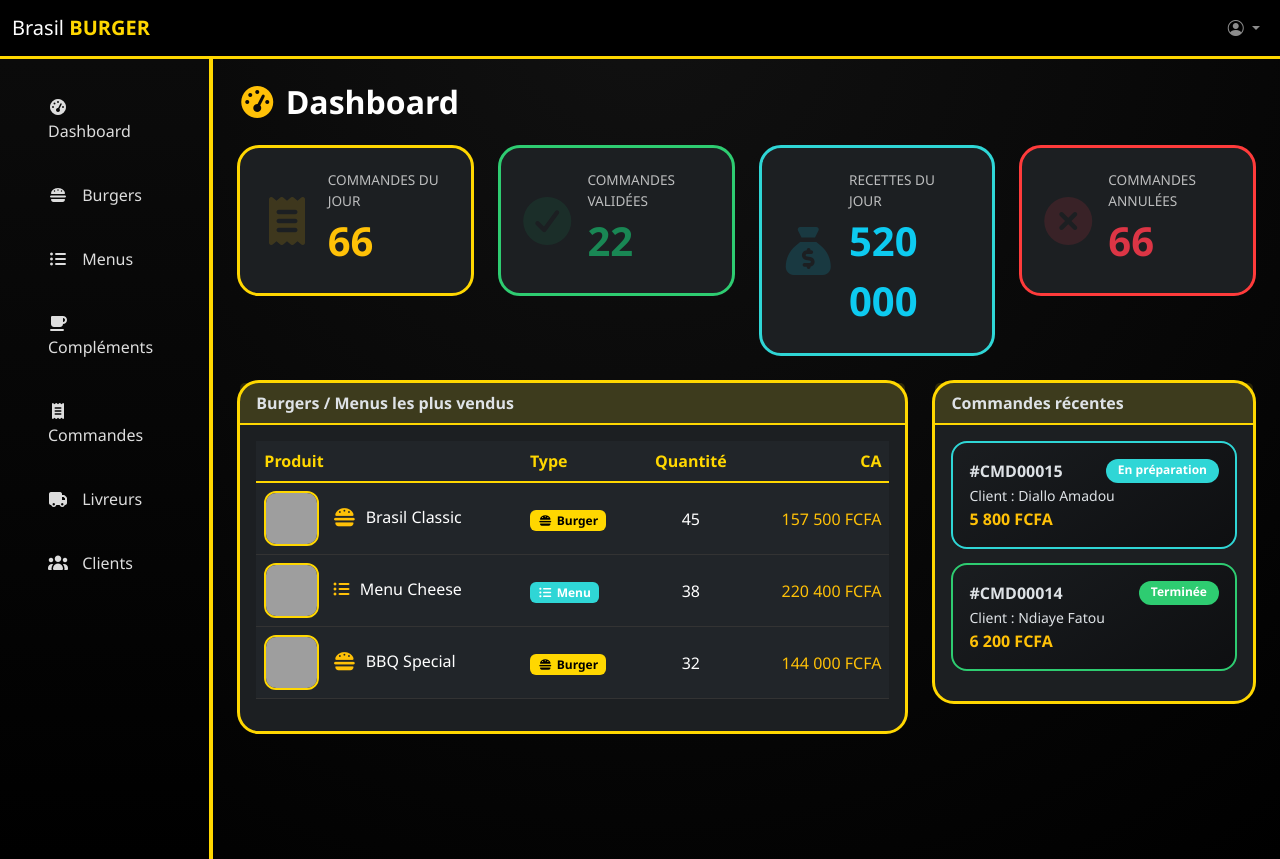
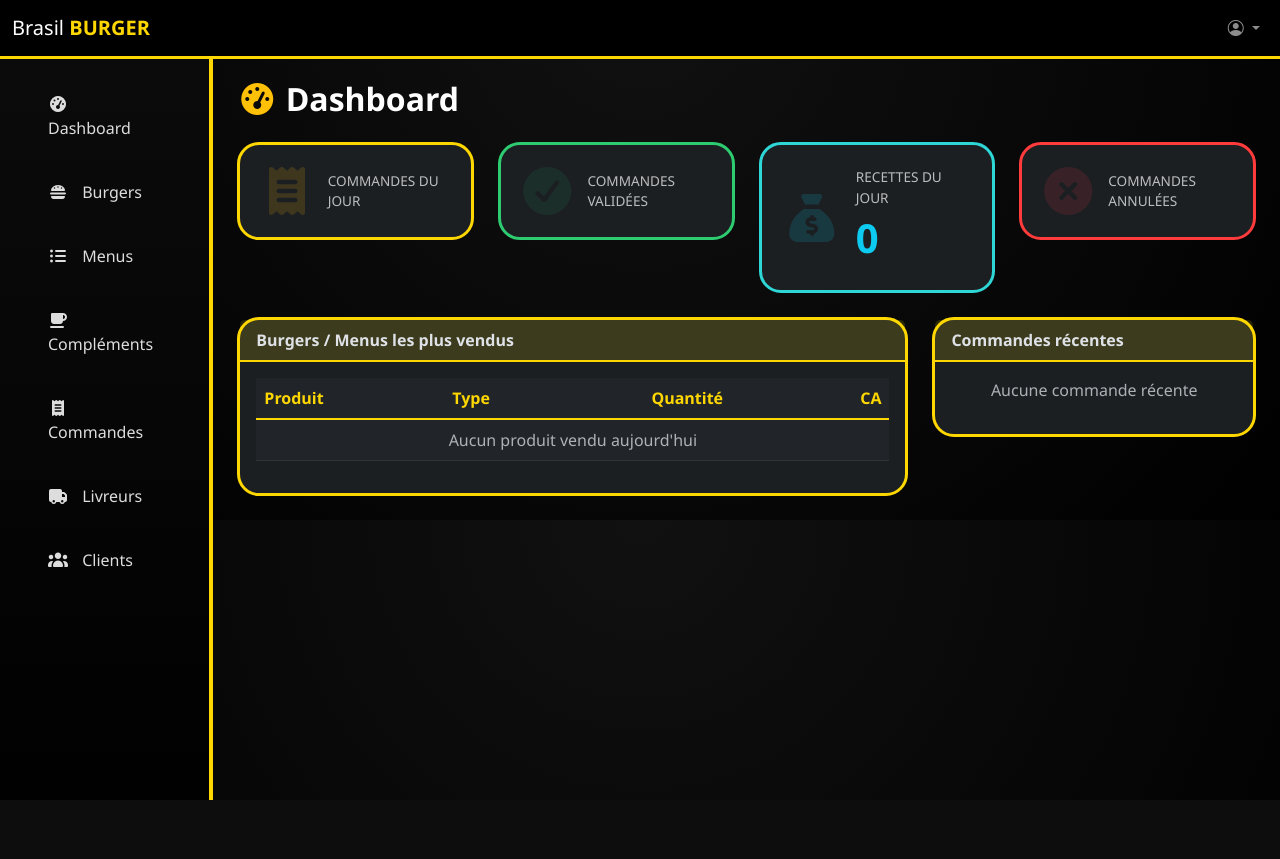
Before and after one commit to Cherif-Sidibe/Brasil-Burger-, a Symfony app: template symfony/templates/gestionnaire/dashboard.html.twig in a window 1280 px wide. After the commit the page ends 800 px from the top, so only its background shows below. Run offline with Twig, Linux system fonts and the light colour scheme; the template is opened without the code that fills it, so the values that code supplies are empty; some libraries are stand-ins or nearby versions; grey boxes are pictures that could not be loaded.

Commit message:
creation de la page dashboard

```diff
--- a/symfony/templates/base.html.twig
+++ b/symfony/templates/base.html.twig
@@ -31,6 +31,11 @@
 		.navbar {
 			background: #000;
 			border-bottom: 3px solid var(--brasil-yellow);
+			z-index: 1030;
+		}
+
+		body {
+			padding-top: 56px;
 		}
 
 		.navbar-brand span {
@@ -42,6 +47,22 @@
 			background: linear-gradient(180deg, #0b0b0b, #000);
 			border-right: 4px solid var(--brasil-yellow);
 			min-height: 100vh;
+			position: fixed;
+			top: 56px;
+			left: 0;
+			bottom: 0;
+			overflow-y: auto;
+			z-index: 1020;
+		}
+
+		.content-wrapper {
+			margin-left: 16.666667%;
+		}
+
+		@media(min-width: 992px) {
+			.content-wrapper {
+				margin-left: 16.666667%;
+			}
 		}
 
 		.sidebar .nav-link {
@@ -202,7 +223,7 @@
 		<div class="row">
 			{% include 'components/_sidebar.html.twig' %}
 
-			<main class="col-md-9 col-lg-10 px-4 py-4"> {% block body %}{% endblock %}
+			<main class="col-md-9 col-lg-10 px-4 py-4 content-wrapper"> {% block body %}{% endblock %}
 				</main>
 			</div>
 		</div>
--- a/symfony/templates/components/_navbar.html.twig
+++ b/symfony/templates/components/_navbar.html.twig
@@ -1,4 +1,4 @@
-<nav class="navbar navbar-expand-lg navbar-dark">
+<nav class="navbar navbar-expand-lg navbar-dark fixed-top">
 	<div class="container-fluid">
 		<a class="navbar-brand" href="{{ path('gestionnaire_dashboard') }}">Brasil
 			<span>BURGER</span>
--- a/symfony/templates/gestionnaire/dashboard.html.twig
+++ b/symfony/templates/gestionnaire/dashboard.html.twig
@@ -15,7 +15,7 @@
 				<i class="fa-solid fa-receipt stat-icon text-warning"></i>
 				<div>
 					<div class="stat-label">Commandes du jour</div>
-					<div class="stat-value text-warning">66</div>
+					<div class="stat-value text-warning">{{ statistiques.commandesDuJour }}</div>
 				</div>
 			</div>
 		</div>
@@ -24,7 +24,7 @@
 				<i class="fa-solid fa-circle-check stat-icon text-success"></i>
 				<div>
 					<div class="stat-label">Commandes validées</div>
-					<div class="stat-value text-success">22</div>
+					<div class="stat-value text-success">{{ statistiques.commandesValidees }}</div>
 				</div>
 			</div>
 		</div>
@@ -33,7 +33,7 @@
 				<i class="fa-solid fa-sack-dollar stat-icon text-info"></i>
 				<div>
 					<div class="stat-label">Recettes du jour</div>
-					<div class="stat-value text-info">520 000</div>
+					<div class="stat-value text-info">{{ statistiques.recettesDuJour|number_format(0, ',', ' ') }}</div>
 				</div>
 			</div>
 		</div>
@@ -42,7 +42,7 @@
 				<i class="fa-solid fa-circle-xmark stat-icon text-danger"></i>
 				<div>
 					<div class="stat-label">Commandes annulées</div>
-					<div class="stat-value text-danger">66</div>
+					<div class="stat-value text-danger">{{ statistiques.commandesAnnulees }}</div>
 				</div>
 			</div>
 		</div>
@@ -63,48 +63,45 @@
 							</tr>
 						</thead>
 						<tbody>
+							{% for produit in produitsVendus %}
 								<tr>
 									<td class="align-middle-custom">
-									<img src="https://images.unsplash.com/photo-1568901346375-23c9450c58cd?w=100" class="product-image me-2 align-middle"/>
+										{% if produit.image_produit %}
+											<img src="{{ produit.image_produit }}" class="product-image me-2 align-middle" onerror="this.style.display='none'"/>
+										{% endif %}
+										{% if produit.type_article == 'BURGER' %}
 											<i class="fa-solid fa-hamburger text-warning me-1" style="font-size: 1.3em; vertical-align: middle"></i>
-									Brasil Classic
+										{% elseif produit.type_article == 'MENU' %}
+											<i class="fa-solid fa-list-ul text-warning me-1"></i>
+										{% else %}
+											<i class="fa-solid fa-mug-saucer text-warning me-1"></i>
+										{% endif %}
+										{{ produit.nom_produit|default('Produit #' ~ produit.id_article) }}
 									</td>
 									<td class="align-middle-custom">
+										{% if produit.type_article == 'BURGER' %}
 											<span class="badge bg-warning">
 												<i class="fa-solid fa-hamburger me-1"></i>Burger
 											</span>
-								</td>
-								<td class="text-center align-middle-custom">45</td>
-								<td class="text-end text-warning align-middle-custom">157 500 FCFA</td>
-							</tr>
-							<tr>
-								<td class="align-middle-custom">
-									<img src="https://images.unsplash.com/photo-1550547660-d9450f859349?w=100" class="product-image me-2 align-middle"/>
-									<i class="fa-solid fa-list-ul text-warning me-1"></i>
-									Menu Cheese
-								</td>
-								<td class="align-middle-custom">
+										{% elseif produit.type_article == 'MENU' %}
 											<span class="badge bg-info">
 												<i class="fa-solid fa-list-ul me-1"></i>Menu
 											</span>
+										{% else %}
+											<span class="badge bg-secondary">
+												<i class="fa-solid fa-mug-saucer me-1"></i>Complément
+											</span>
+										{% endif %}
 									</td>
-								<td class="text-center align-middle-custom">38</td>
-								<td class="text-end text-warning align-middle-custom">220 400 FCFA</td>
+									<td class="text-center align-middle-custom">{{ produit.total_quantite }}</td>
+									<td class="text-end text-warning align-middle-custom">{{ produit.chiffre_affaires|number_format(0, ',', ' ') }}
+										FCFA</td>
 								</tr>
+							{% else %}
 								<tr>
-								<td class="align-middle-custom">
-									<img src="https://images.unsplash.com/photo-1553979459-d2229ba7433b?w=100" class="product-image me-2 align-middle"/>
-									<i class="fa-solid fa-hamburger text-warning me-1" style="font-size: 1.3em; vertical-align: middle"></i>
-									BBQ Special
-								</td>
-								<td class="align-middle-custom">
-									<span class="badge bg-warning">
-										<i class="fa-solid fa-hamburger me-1"></i>Burger
-									</span>
-								</td>
-								<td class="text-center align-middle-custom">32</td>
-								<td class="text-end text-warning align-middle-custom">144 000 FCFA</td>
+									<td colspan="4" class="text-center text-muted">Aucun produit vendu aujourd'hui</td>
 								</tr>
+							{% endfor %}
 						</tbody>
 					</table>
 				</div>
@@ -115,22 +112,31 @@
 			<div class="card">
 				<div class="card-header">Commandes récentes</div>
 				<div class="card-body">
-					<div class="commande-card commande-info">
+					{% for commande in commandesRecentes %}
+						<div class="commande-card {% if commande.etatCommande == 'EN_PREPARATION' %}commande-info{% elseif commande.etatCommande in ['LIVREE', 'RETIREE', 'CONSOMMEE_SUR_PLACE'] %}commande-success{% elseif commande.etatCommande == 'ANNULEE' %}commande-danger{% else %}commande-warning{% endif %}">
 							<div class="d-flex justify-content-between">
-							<strong>#CMD00015</strong>
-							<span class="badge bg-info commande-badge">En préparation</span>
+								<strong>#CMD{{ '%05d'|format(commande.id) }}</strong>
+								<span class="badge {% if commande.etatCommande == 'EN_PREPARATION' %}bg-info{% elseif commande.etatCommande in ['LIVREE', 'RETIREE', 'CONSOMMEE_SUR_PLACE'] %}bg-success{% elseif commande.etatCommande == 'ANNULEE' %}bg-danger{% else %}bg-warning{% endif %} commande-badge">
+									{% if commande.etatCommande == 'EN_ATTENTE' %}En attente
+										{% elseif commande.etatCommande == 'CONFIRMEE' %}Confirmée
+										{% elseif commande.etatCommande == 'EN_PREPARATION' %}En préparation
+										{% elseif commande.etatCommande == 'PRETE' %}Prête
+										{% elseif commande.etatCommande == 'LIVREE' %}Livrée
+										{% elseif commande.etatCommande == 'RETIREE' %}Retirée
+										{% elseif commande.etatCommande == 'CONSOMMEE_SUR_PLACE' %}Sur place
+										{% elseif commande.etatCommande == 'ANNULEE' %}Annulée
+									{% endif %}
+								</span>
 							</div>
-						<small>Client : Diallo Amadou</small>
-						<div class="text-warning fw-bold">5 800 FCFA</div>
+							<small>Client :
+								{{ commande.client.prenom }}
+								{{ commande.client.nom }}</small>
+							<div class="text-warning fw-bold">{{ commande.montantTotal|number_format(0, ',', ' ') }}
+								FCFA</div>
 						</div>
-					<div class="commande-card commande-success">
-						<div class="d-flex justify-content-between">
-							<strong>#CMD00014</strong>
-							<span class="badge bg-success commande-badge">Terminée</span>
-						</div>
-						<small>Client : Ndiaye Fatou</small>
-						<div class="text-warning fw-bold">6 200 FCFA</div>
-					</div>
+					{% else %}
+						<p class="text-center text-muted">Aucune commande récente</p>
+					{% endfor %}
 				</div>
 			</div>
 		</div>
```
Also changed, not shown: symfony/src/Repository/DetailCommandeRepository.php (+37 -18 lines). Lines whose indentation alone changed are shown as unchanged.
